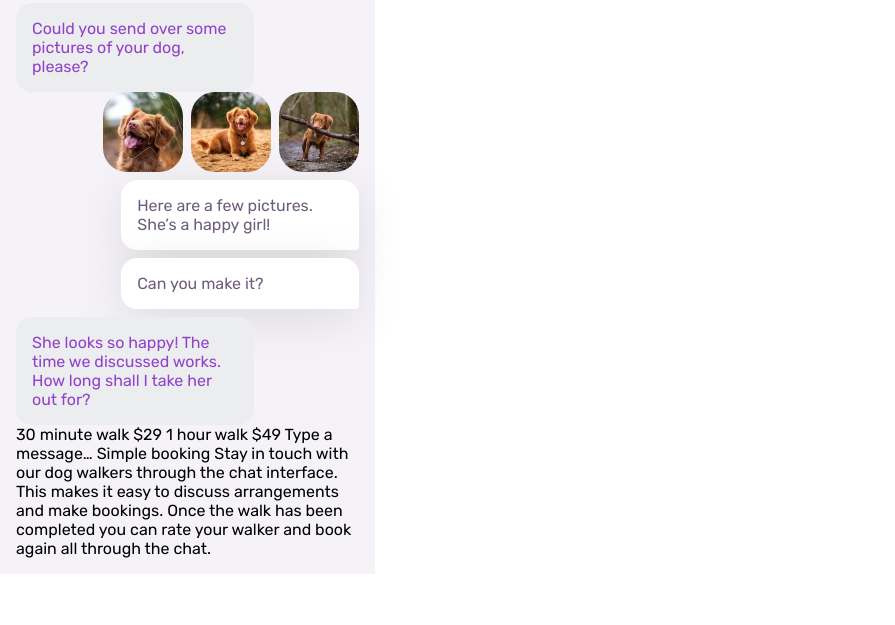
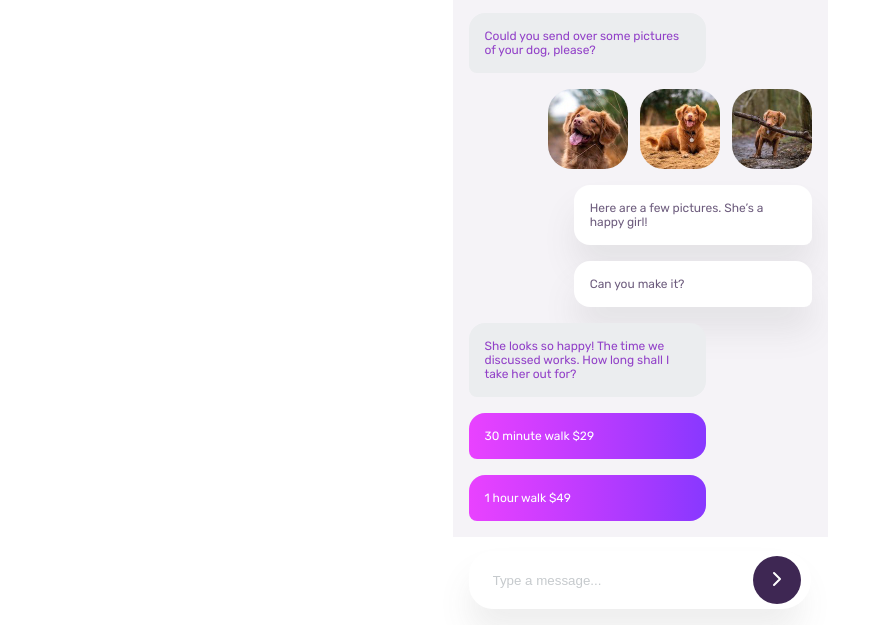
Before and after one commit to carlosgizbert/chat-app-css-illustration-master, a plain HTML site: page index.html in a window 1280 px wide. Shown: the part 175-800 px from the top of the page, without its empty margins (0-895 px from the left). Drawn offline with nearby package versions, Linux system fonts and the light colour scheme.

Commit message:
ajustando input

```diff
--- a/index.html
+++ b/index.html
@@ -25,7 +25,7 @@
         <div class="mockup-user">
           <img src="./images/avatar.jpg" alt="" class="mockup-user-avatar" />
           <div class="user-header">
-            <div class="name">Samuel Green</div>
+            <div class="name">Marjorye Gizbert</div>
             <div class="status">Availabel to Walk</div>
           </div>
         </div>
@@ -53,14 +53,22 @@
           She looks so happy! The time we discussed works. How long shall I take
           her out for?
         </div>
-        30 minute walk $29 1 hour walk $49 Type a message… Simple booking Stay
-        in touch with our dog walkers through the chat interface. This makes it
-        easy to discuss arrangements and make bookings. Once the walk has been
-        completed you can rate your walker and book again all through the chat.
+        <div class="friend-checkbox" id="fc1">30 minute walk $29</div>
+        <div class="friend-checkbox" id="fc2">1 hour walk $49</div>
+        <form action="#" method="get" id="form-mockup">
+          <input type="text" id="input" placeholder="Type a message..." />
+          <button type="submit" class="btn-input" form="form-mockup">
+            <i data-feather="chevron-right"></i>
+          </button>
+        </form>
       </div>
     </div>
     <script>
       feather.replace()
+
+      document.querySelector('.btn-input').addEventListener('click', e => {
+        e.preventDefault()
+      })
     </script>
   </body>
 </html>
--- a/style.css
+++ b/style.css
@@ -6,11 +6,12 @@
 
 body {
   font-family: 'Rubik', sans-serif;
+  font-size: 1rem;
 }
 
 /* header */
 .mockup-header {
-  height: auto;
+  height: 48px;
   padding: 1rem;
   border-radius: 1.5rem 1.5rem 0.5rem 0.5rem;
   display: flex;
@@ -54,7 +55,7 @@ i {
 
 .user-header .status {
   margin-top: 0.125rem;
-  font-size: 12px;
+  font-size: 0.75rem;
   color: hsl(276, 100%, 81%);
 }
 
@@ -68,8 +69,10 @@ i {
 
 /* mockup */
 .mockup {
+  margin: 0 auto;
   width: 375px;
   background-color: hsl(270, 20%, 96%);
+  position: relative;
 }
 /* fim mockup */
 
@@ -77,36 +80,105 @@ i {
 .mockup-main {
   position: relative;
   padding: 1rem;
+  font-size: 12px;
+  max-height: 80vh;
+  overflow-y: auto;
 }
 
 .message-friend {
-  margin-top: 0.5rem;
+  margin-top: 1rem;
   background-color: hsl(210, 11%, 93%);
   color: hsl(276, 55%, 52%);
   padding: 1rem;
-  border-radius: 1rem;
+  border-radius: 1rem 1rem 1rem 0.5rem;
   max-width: 60%;
 }
 
 .message-user {
-  margin-top: 0.5rem;
+  margin-top: 1rem;
   background-color: white;
   color: hsl(271, 15%, 43%);
   padding: 1rem;
-  border-radius: 1rem 1rem 0.25rem 1rem;
+  border-radius: 1rem 1rem 0.5rem 1rem;
   max-width: 60%;
   margin-left: auto;
-  box-shadow: rgba(0, 0, 0, 0.1) 0px 10px 50px;
+  box-shadow: rgba(88, 88, 88, 0.1) 0px 24px 32px;
 }
 
 .message-user-photo {
+  margin-top: 1rem;
+  margin-bottom: 1rem;
   display: flex;
   justify-content: flex-end;
 }
 
 .message-user-photo .photo {
-  width: 80px;
-  margin-left: 0.5rem;
+  width: 5rem;
+  margin-left: 0.75rem;
   border-radius: 1.5rem;
 }
+
+.friend-checkbox {
+  height: auto;
+  width: 60%;
+  padding: 1rem;
+  margin-top: 1rem;
+  color: white;
+  font-size: 12px;
+  border-radius: 1rem 1rem 1rem 0.5rem;
+  display: flex;
+  justify-content: space-between;
+  align-items: center;
+  background-image: linear-gradient(
+    to left,
+    #8838ff,
+    #a439ff,
+    #bd3bff,
+    #d43eff,
+    #e942ff
+  );
+}
+
+#form-mockup {
+  display: flex;
+  align-items: center;
+  background-color: white;
+  box-shadow: rgba(88, 88, 88, 0.1) 0px 24px 32px;
+  border-radius: 24px;
+  position: fixed;
+  bottom: 16px;
+  border: none;
+}
+
+#input {
+  height: 56px;
+  padding-left: 24px;
+  border-radius: 50px;
+  width: 316px;
+  border: none;
+}
+
+#input::placeholder {
+  color: hsl(206, 6%, 79%);
+}
+
+.btn-input {
+  margin-left: -58px;
+  width: 48px;
+  height: 48px;
+  border-radius: 50%;
+  color: white;
+  border: none;
+  background-color: hsl(271, 36%, 24%);
+  cursor: pointer;
+}
+input:focus {
+  box-shadow: 0 0 0 0;
+  border: 0 none;
+  outline: 0;
+}
+
+#input:active {
+  border: none;
+}
 /* fim main */
```
Also changed, not shown: images/chevron-right.svg (added).
